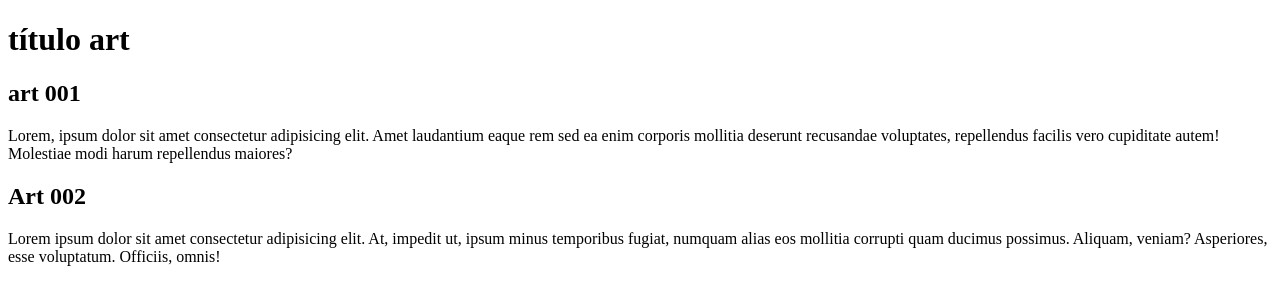
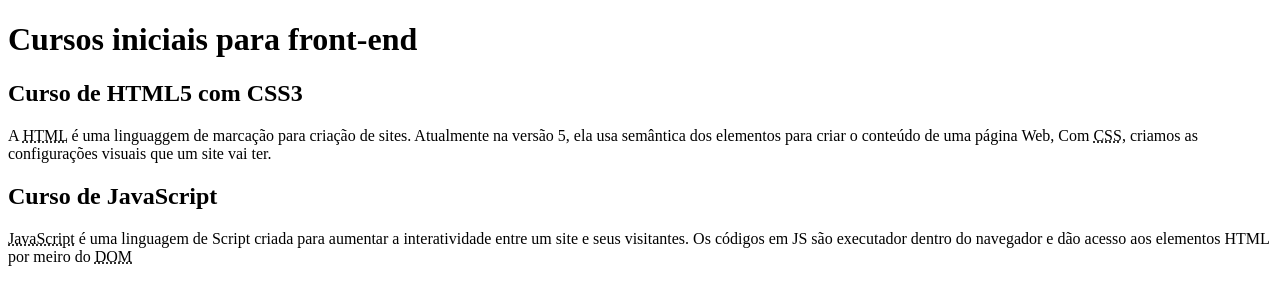
Before and after one commit to Rafaelfsantiago/projeto-site, a plain HTML site: page index.html in a window 1280 px wide. Drawn offline with Linux system fonts and the light colour scheme.

Commit message:
inicio conteúdo

```diff
--- a/index.html
+++ b/index.html
@@ -3,24 +3,24 @@
 <head>
     <meta charset="UTF-8">
     <meta name="viewport" content="width=device-width, initial-scale=1.0">
-    <title>nome site</title>
+    <link rel="stylesheet" href="estilos/style.css">
+    <title>Cursos iniciais para front-end</title>
 </head>
 <body>
     <main>
         <header>
-            <h1>título art</h1>
+            <h1>Cursos iniciais para front-end</h1>
         </header>
 
         <article>
-            <h2>art 001</h2>
-            <p>Lorem, ipsum dolor sit amet consectetur adipisicing elit. Amet laudantium eaque rem sed ea enim corporis mollitia deserunt recusandae voluptates, repellendus facilis vero cupiditate autem! Molestiae modi harum repellendus maiores?</p>
+            <h2>Curso de HTML5 com CSS3</h2>
+            <p>A <abbr title="HyperText Markup Language">HTML</abbr> é uma linguaggem de marcação para criação de sites. Atualmente na versão 5, ela usa semântica dos elementos para criar o conteúdo de uma página Web, Com <abbr title="Cascanding Style Sheets">CSS</abbr>, criamos as configurações visuais que um site vai ter.</p>
         </article>
         <article>
-            <h2>Art 002</h2>
-            <p>Lorem ipsum dolor sit amet consectetur adipisicing elit. At, impedit ut, ipsum minus temporibus fugiat, numquam alias eos mollitia corrupti quam ducimus possimus. Aliquam, veniam? Asperiores, esse voluptatum. Officiis, omnis! </p>
+            <h2>Curso de JavaScript</h2>
+            <p><abbr title="JavaScript">JavaScript</abbr> é uma linguagem de Script criada para aumentar a interatividade entre um site e seus visitantes. Os códigos em JS são executador dentro do navegador e dão acesso aos elementos HTML por meiro do <abbr title="Document Object Model">DOM </p>
         </article>
     </main>
 
-
 </body>
 </html>
```
